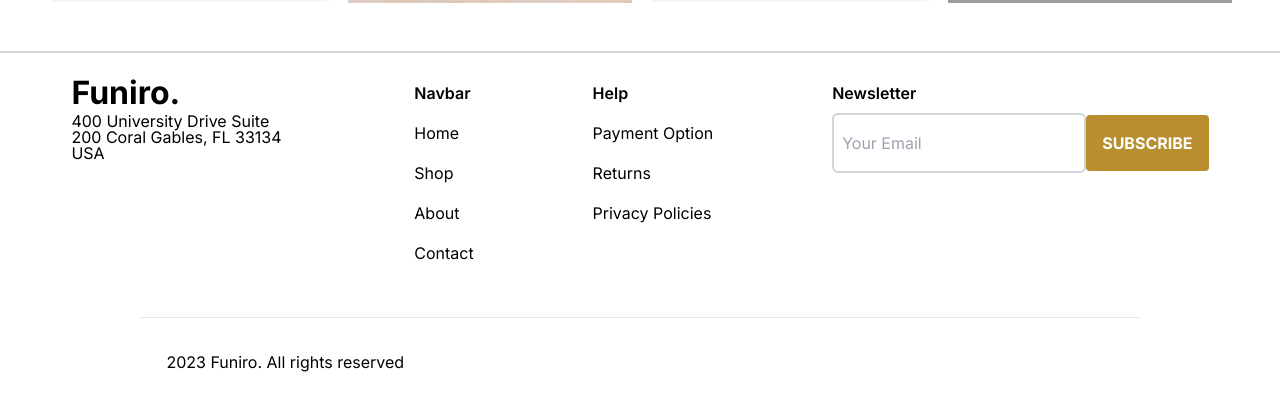
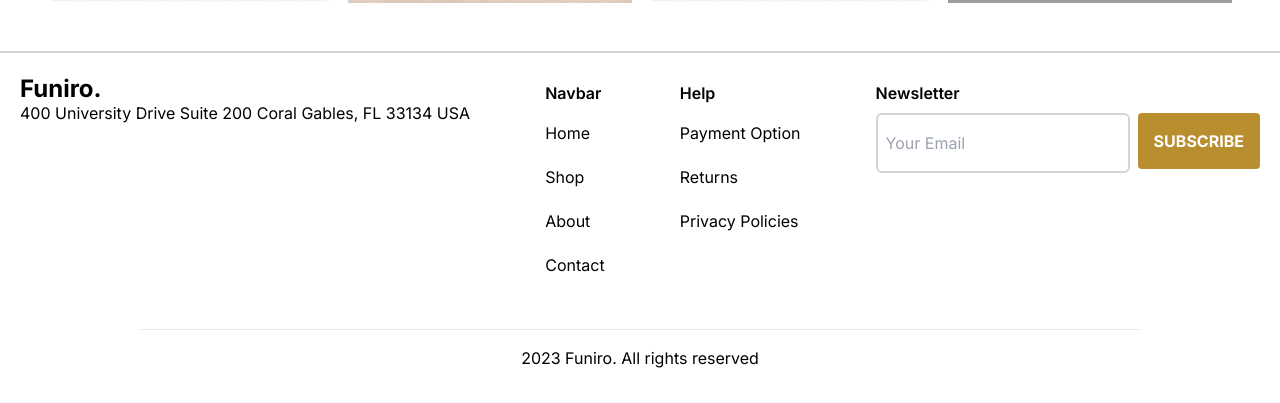
Before and after one commit to alizaidi123/Design_Jam, a Next.js app: page / in a window 1280 px wide. Shown: the part 3750-4153 px from the top of the page. After the commit the page ends 4120 px from the top, so only its background shows below. Built offline with nearby package versions, Linux system fonts and the light colour scheme; grey boxes are pictures that could not be loaded.

Commit message:
Footer.tsx

```diff
--- a/src/app/Components/Footer.tsx
+++ b/src/app/Components/Footer.tsx
@@ -1,16 +1,20 @@
 export default function Footer() {
   return (
     <>
-        <footer>
-          <div className="footer p-5 border-t-2 leading-10 border-gray-300">
-            <div className="w-full sm:w-[14rem]">
-              <h2 className="font-bold text-[2rem]">Funiro.</h2>
-              <p className="leading-none">400 University Drive Suite 200 Coral Gables, FL 33134 USA</p>
+      <footer className="bg-white">
+        <div className="footer p-5 border-t-2 leading-10 border-gray-300 flex flex-col lg:flex-row lg:justify-between gap-8">
+
+          <div className="w-full sm:w-auto">
+            <h2 className="font-bold text-2xl">Funiro.</h2>
+            <p className="leading-none">
+              400 University Drive Suite 200 Coral Gables, FL 33134 USA
+            </p>
           </div>
 
-            <div className="mt-6 sm:mt-0">
+
+          <div>
             <h4 className="font-semibold">Navbar</h4>
-              <ul>
+            <ul className="space-y-1">
               <li>Home</li>
               <li>Shop</li>
               <li>About</li>
@@ -18,26 +22,36 @@ export default function Footer() {
             </ul>
           </div>
 
-            <div className="mt-6 sm:mt-0">
+          <div>
             <h4 className="font-semibold">Help</h4>
-              <ul>
+            <ul className="space-y-1">
               <li>Payment Option</li>
               <li>Returns</li>
               <li>Privacy Policies</li>
             </ul>
           </div>
 
-            <div className="mt-6 sm:mt-0">
+          <div>
             <h4 className="font-semibold">Newsletter</h4>
-              <input type="text" placeholder="Your Email" className="w-full sm:w-auto mb-2 p-2 border-2 border-gray-300 rounded-md" />
-              <button type="submit" className="font-bold bg-[#B88E2F] text-white px-4 py-2 rounded">
+            <div className="flex flex-col sm:flex-row items-center sm:items-start gap-2">
+              <input
+                type="text"
+                placeholder="Your Email"
+                className="w-full sm:w-auto p-2 border-2 border-gray-300 rounded-md"
+              />
+              <button
+                type="submit"
+                className="font-bold bg-[#B88E2F] text-white px-4 py-2 rounded w-full sm:w-auto"
+              >
                 SUBSCRIBE
               </button>
             </div>
           </div>
+        </div>
 
-          <div className="para text-center mt-6">
-            <hr />
+
+        <div className="text-center mt-6">
+          <hr className="mb-4" />
           <p>2023 Funiro. All rights reserved</p>
         </div>
       </footer>
```
Lines whose indentation alone changed are shown as unchanged.
